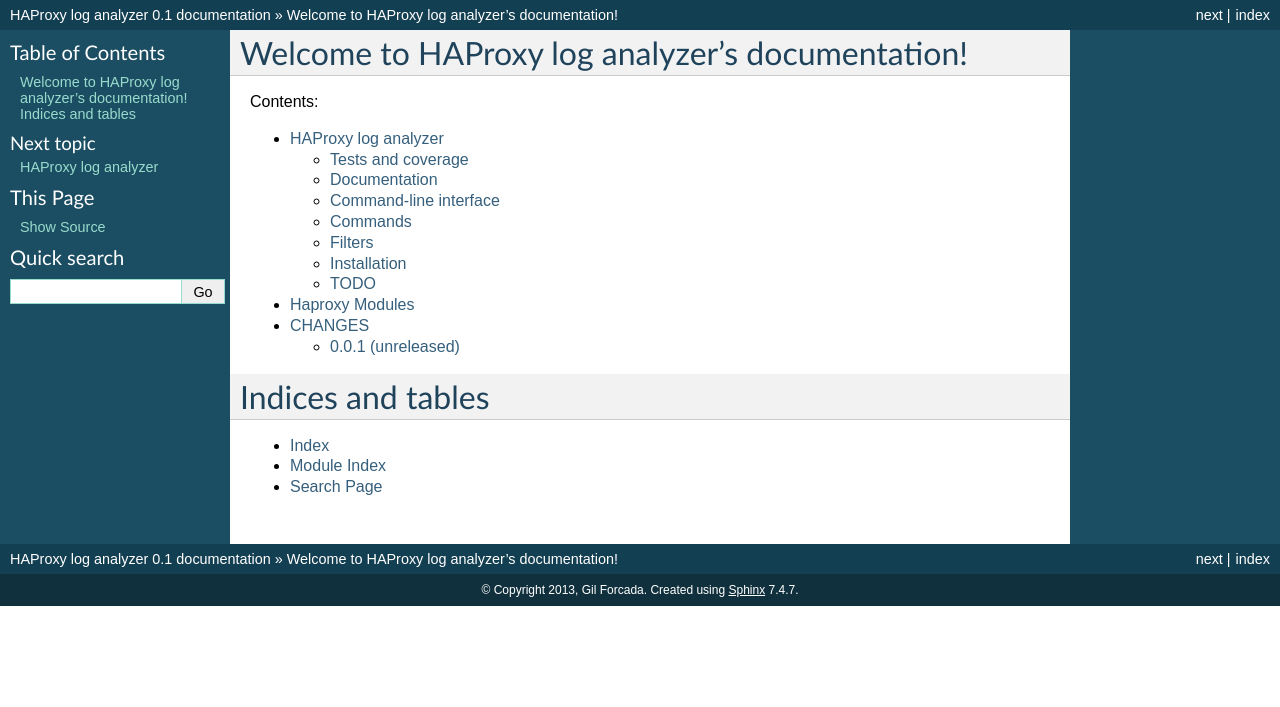
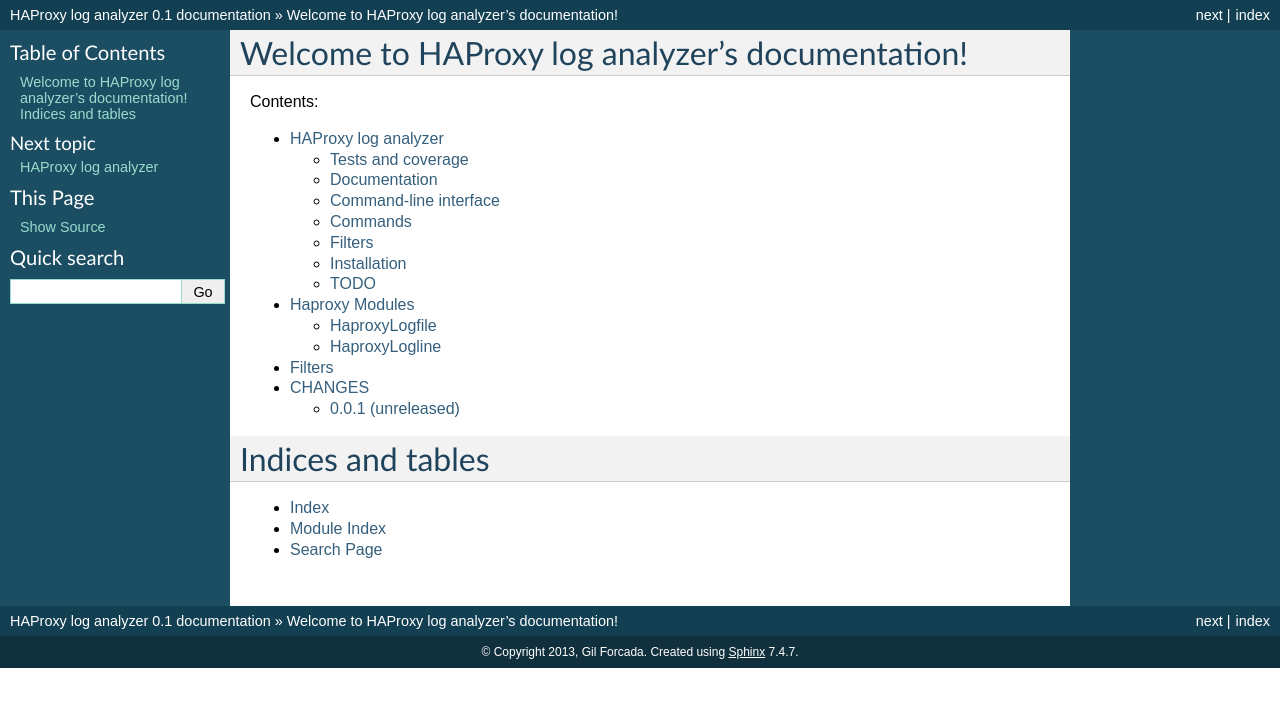
Before and after one commit to gforcada/haproxy_log_analysis, a Sphinx documentation site: the page built from docs/source/index.rst, in a window 1280 px wide. Shown: the top 707 px of the page. Built offline with Sphinx 7.4.7, drawn with Linux system fonts in a browser that asks for light colours.

Commit message:
Improve documentation
Create a new doc file for filters and add some headers on modules file.

```diff
--- /dev/null
+++ b/docs/source/filters.rst
@@ -0,0 +1,6 @@
+=======
+Filters
+=======
+
+.. automodule:: haproxy.filters
+   :members:
--- a/docs/source/index.rst
+++ b/docs/source/index.rst
@@ -14,6 +14,7 @@
 
    README_link
    modules
+   filters
    changelog
 
 
--- a/docs/source/modules.rst
+++ b/docs/source/modules.rst
@@ -1,10 +1,9 @@
 Haproxy Modules
 ===============
 
-.. automodule:: haproxy.haproxy_logline
 
-.. autoclass:: HaproxyLogLine
-    :members:
+HaproxyLogfile
+--------------
 
 .. automodule:: haproxy.haproxy_logfile
 
@@ -12,5 +11,11 @@
    :members:
    :private-members:
 
-.. automodule:: haproxy.filters
-   :members:
+
+HaproxyLogline
+--------------
+
+.. automodule:: haproxy.haproxy_logline
+
+.. autoclass:: HaproxyLogLine
+    :members:
```
